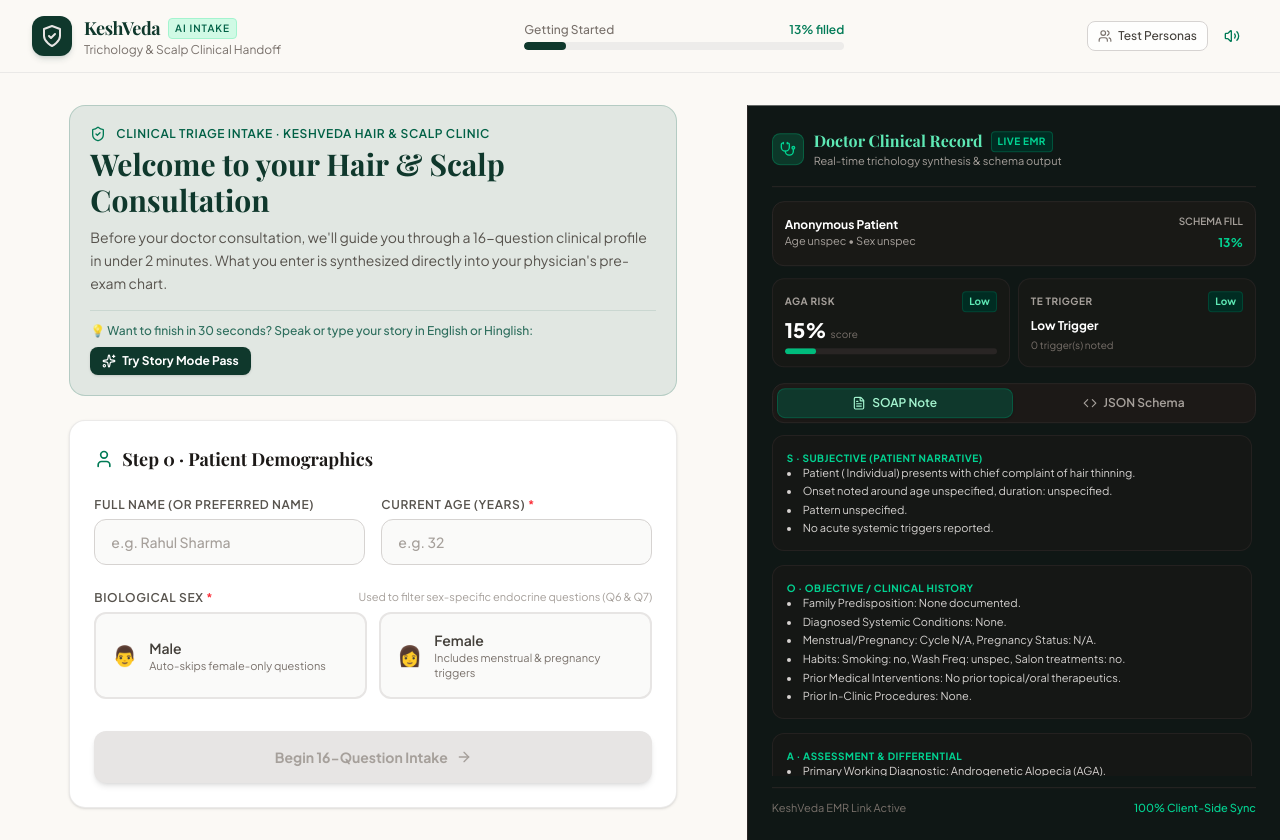
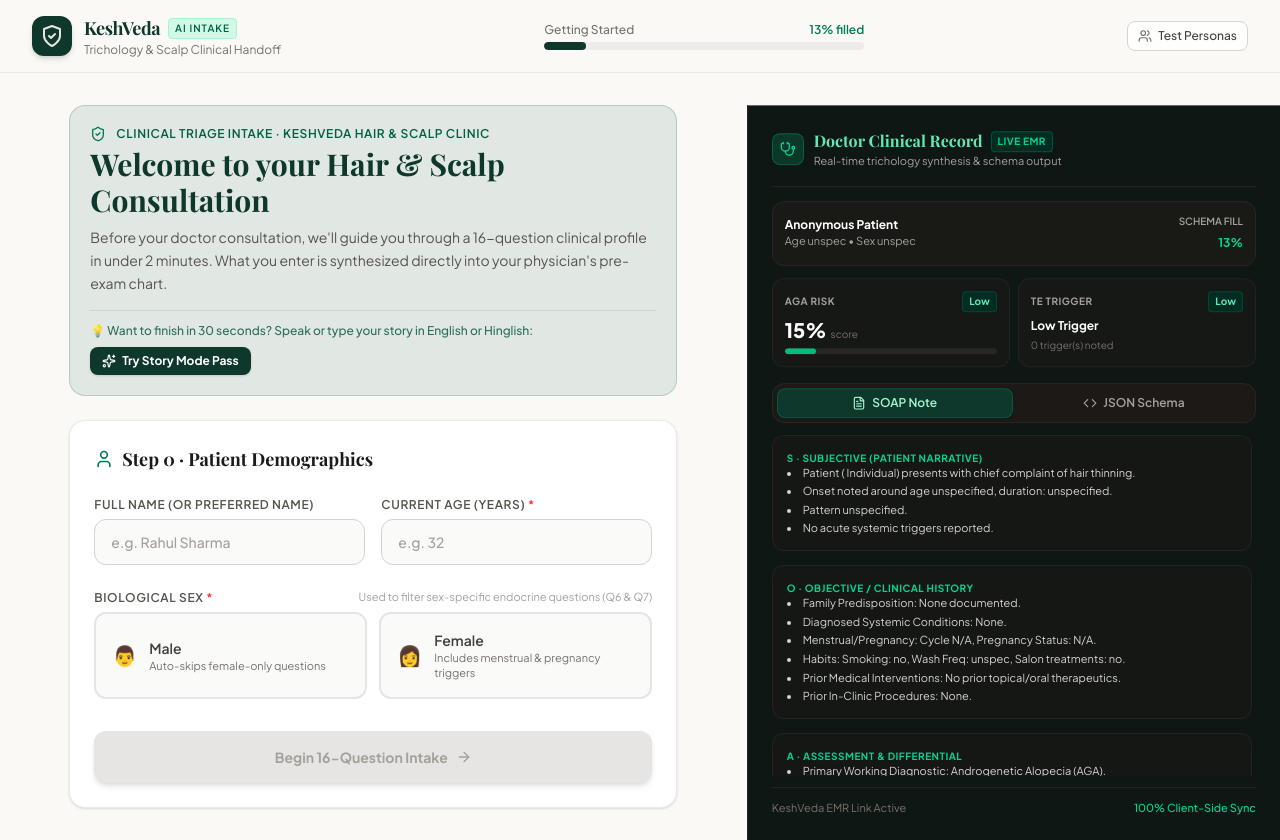
Before and after one commit to Supriyo760/KeshVeda, a React (Vite) app: page / in a window 1280 px wide. Built offline with nearby package versions, Linux system fonts and the light colour scheme; a web font is replaced by a local one.

Commit message:
chore: remove unused sound toggle button from header

```diff
--- a/src/components/Header.tsx
+++ b/src/components/Header.tsx
@@ -1,7 +1,7 @@
 import React, { useState } from 'react';
 import { useIntake } from '../context/IntakeContext';
 import { MOCK_PERSONAS } from '../data/mockPersonas';
-import { Mic, Stethoscope, Volume2, VolumeX, RotateCcw, Users, CheckCircle2 } from 'lucide-react';
+import { Stethoscope, RotateCcw, Users, CheckCircle2 } from 'lucide-react';
 
 export const Header: React.FC = () => {
   const {
@@ -9,13 +9,10 @@ export const Header: React.FC = () => {
     availableSteps,
     currentStepId,
     validation,
-    isAudioMuted,
     activePersona,
     loadPersona,
     resetIntake,
-    setIsStoryModalOpen,
     setIsDoctorDrawerOpen,
-    setIsAudioMuted,
   } = useIntake();
 
   const [showPersonaMenu, setShowPersonaMenu] = useState(false);
@@ -122,14 +119,7 @@ export const Header: React.FC = () => {
             )}
           </div>
 
-          {/* Audio TTS toggle */}
-          <button
-            onClick={() => setIsAudioMuted(!isAudioMuted)}
-            className="p-2 rounded-lg text-stone-600 hover:bg-stone-200/60 transition-colors"
-            title={isAudioMuted ? "Unmute Question Audio Readout" : "Mute Question Audio Readout"}
-          >
-            {isAudioMuted ? <VolumeX className="w-4 h-4 text-stone-400" /> : <Volume2 className="w-4 h-4 text-emerald-700" />}
-          </button>
+
 
           {/* Doctor Live EMR Drawer Toggle (Mobile / Floating) */}
           <button
```
